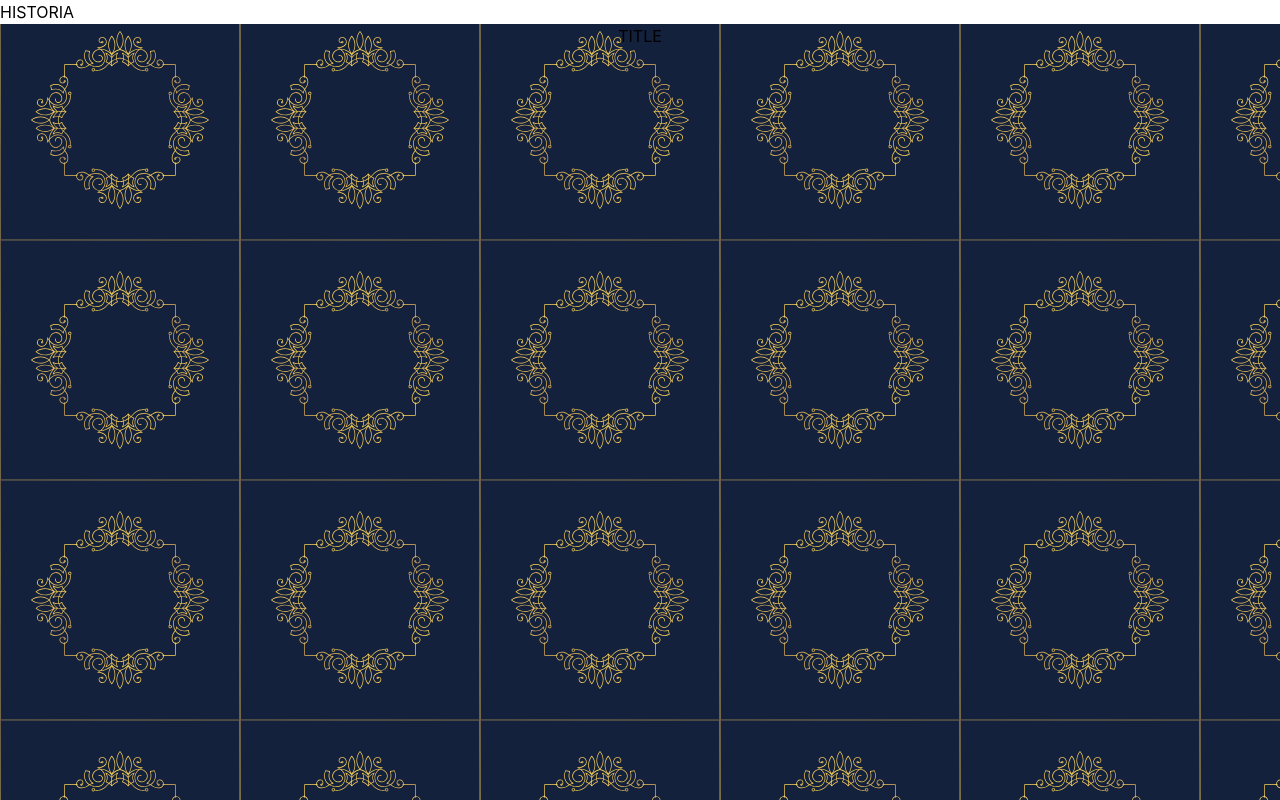
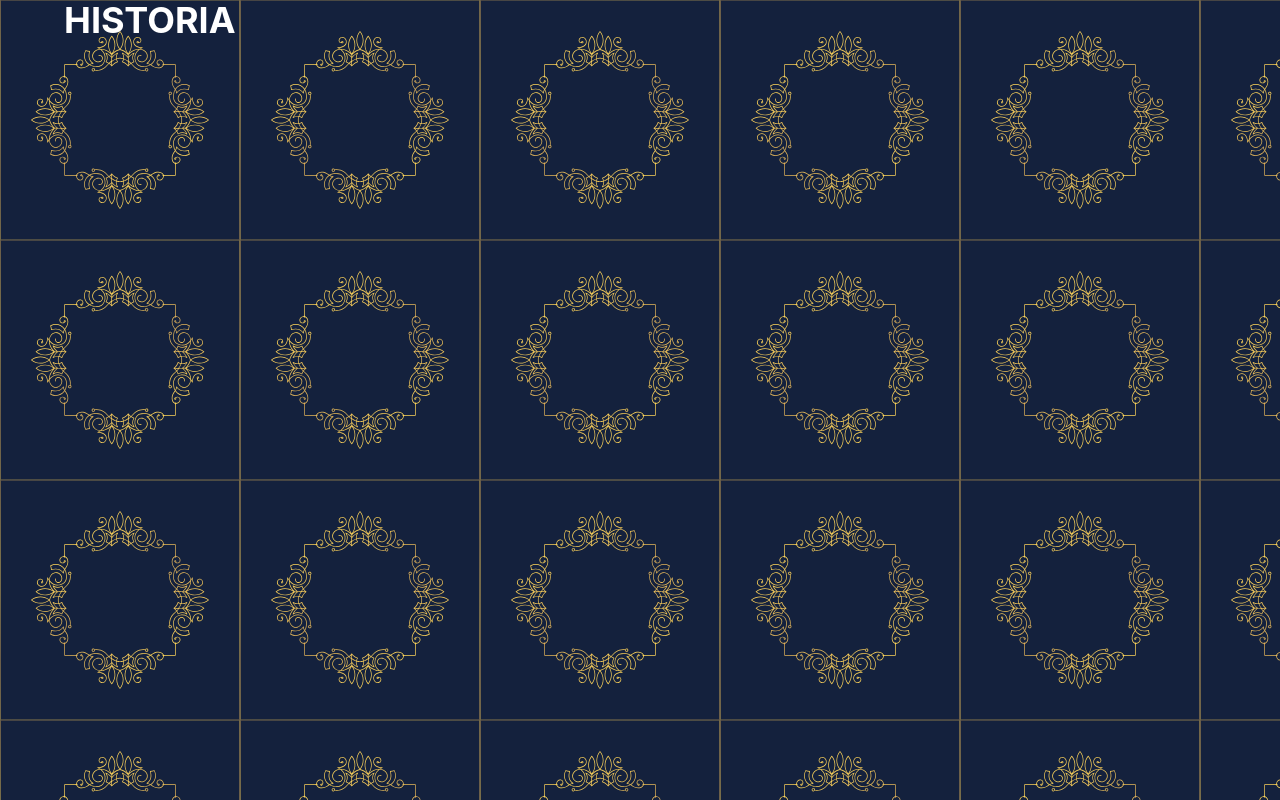
Before and after one commit to JonyHuergo/history-blog, a Next.js app: page / in a window 1280 px wide. Built offline with nearby package versions, Linux system fonts and the light colour scheme.

Commit message:
Add basic style to Navbar

```diff
--- a/components/Layout.js
+++ b/components/Layout.js
@@ -2,12 +2,12 @@ import Navbar from './Navbar'
 
 const Layout = ({children}) => {
     return (
-        <>
-        <Navbar/>
-        <main>
-            {children}
-        </main>
-        </>
+        <div className='lg:px-[5%]'>
+            <Navbar/>
+            <main>
+                {children}
+            </main>
+        </div>
     );
 }
 
--- a/components/Navbar.js
+++ b/components/Navbar.js
@@ -1,7 +1,13 @@
+import Link from "next/link";
+
 const Navbar = () => {
     return (
-        <nav className="container text-white bg-transparent hover:bg-white hover:text-black">
-            <h1>HISTORIA</h1>
+        <nav className="container transform duration-300 mx-auto text-white bg-transparent hover:bg-white hover:text-black rounded-lg h-28 hover:shadow-xl">
+            <div className="md:float-left block">
+                <Link href={"/"}>
+                    <h1 className="cursor-pointer font-bold text-4xl">HISTORIA</h1>
+                </Link>
+            </div>
         </nav>
     );
 }
--- a/pages/_document.js
+++ b/pages/_document.js
@@ -7,6 +7,7 @@ export default function Document() {
         <meta charset="utf-8" />
         <meta name="viewport" content="width=device-width, initial-scale=1" />
         <meta name="theme-color" content="#14213D" />
+        <link rel="icon" href="/favicon.ico" />
       </Head>
       <body>
         <Main />
--- a/pages/index.js
+++ b/pages/index.js
@@ -7,12 +7,7 @@ export default function Home() {
       <Head>
         <title>History Blog</title>
         <meta name="description" content="Blog de historia" />
-        <meta name="viewport" content="width=device-width, initial-scale=1" />
-        <link rel="icon" href="/favicon.ico" />
       </Head>
-      <main>
-        <h1 className='text-center'>TITLE</h1>
-      </main>
     </>
   )
 }
```
